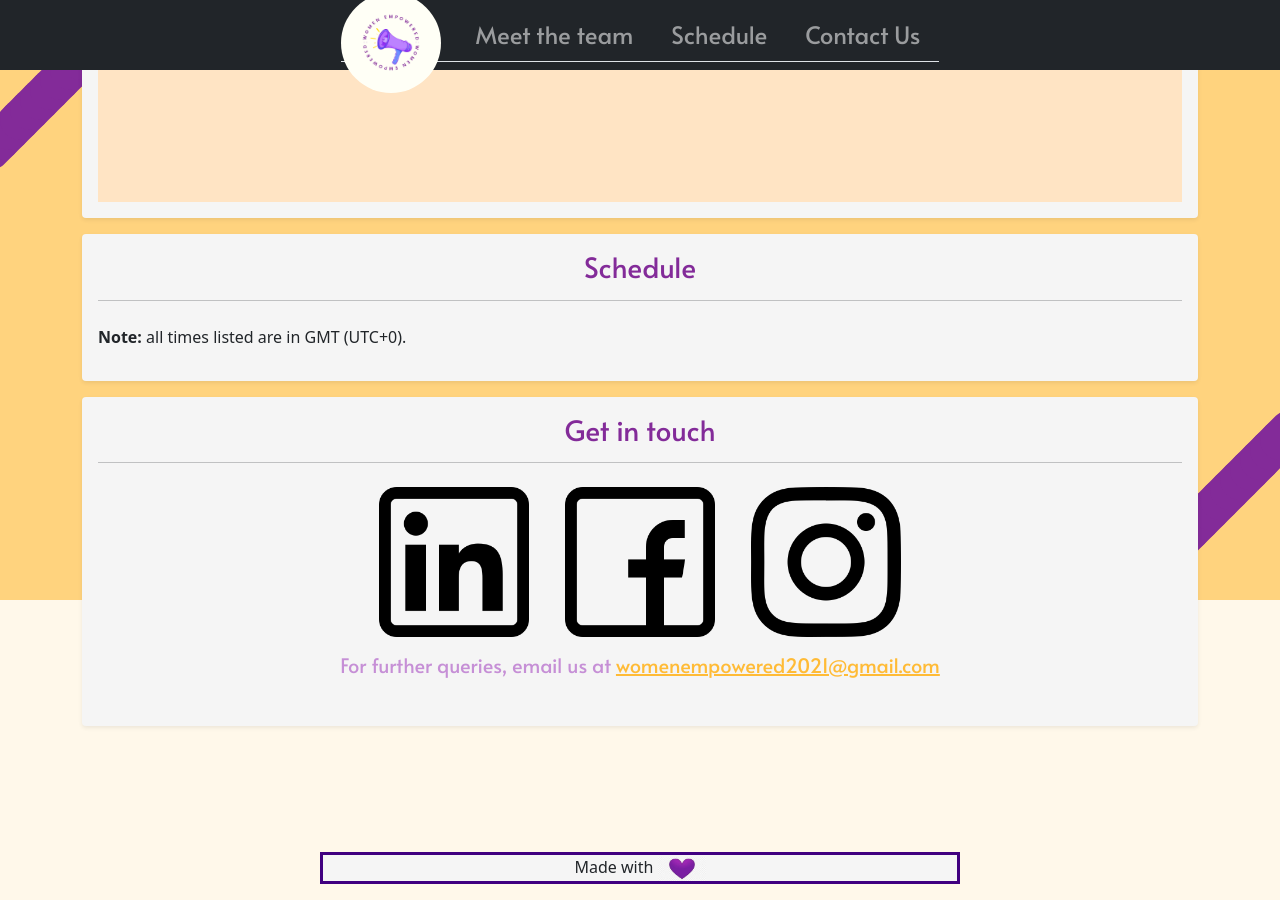
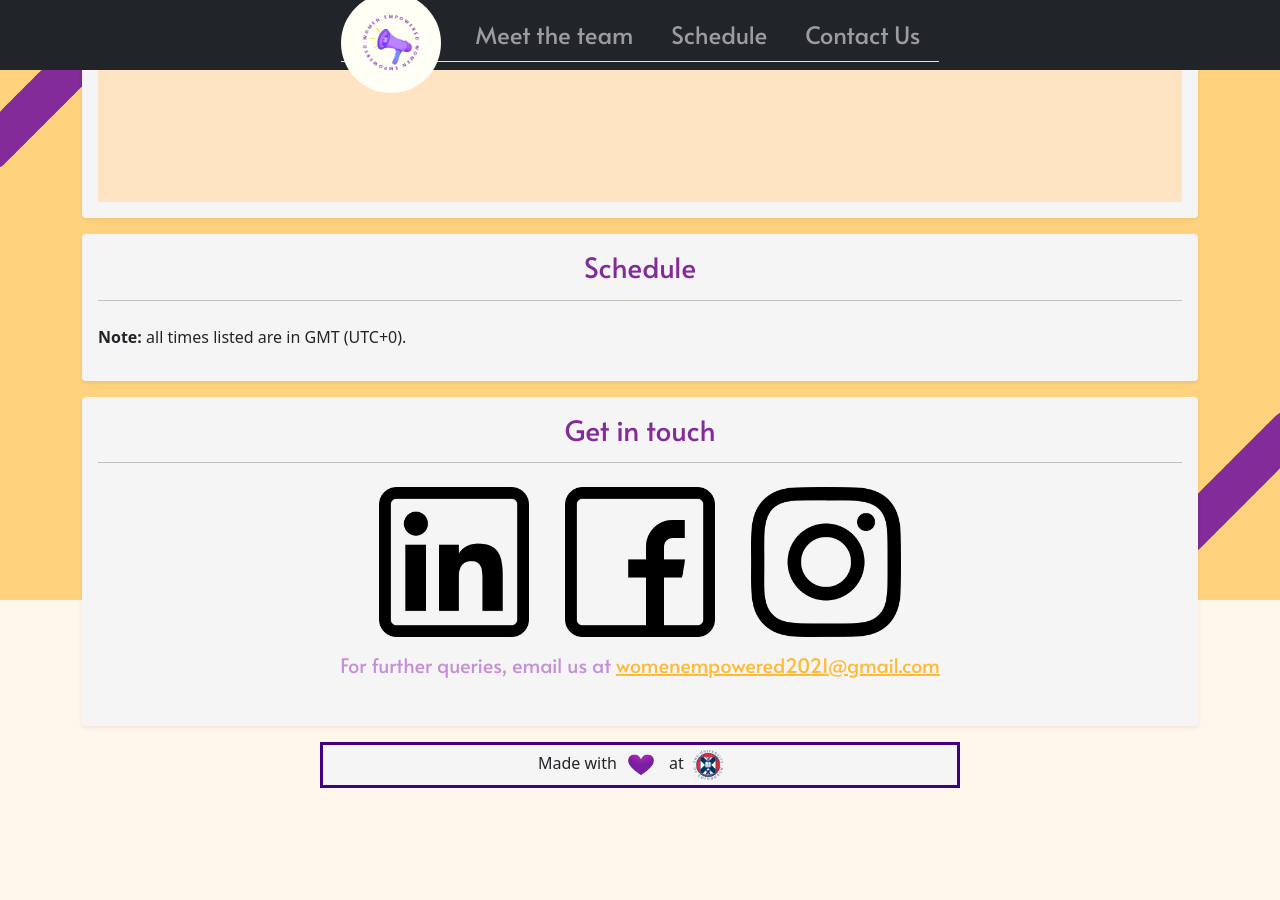
Before and after one commit to edinburgh-hoppers/WEwebsite, a Jekyll site: the page built from _pages/index.html, in a window 1280 px wide and 900 px high, scrolled down 1853 px. Built offline with Jekyll 4.4.1, drawn with Linux system fonts in a browser that asks for light colours; after the commit the page ends 2657 px from its top, so only the background shows below that.

Commit message:
Added Made with Love at UoE

```diff
--- a/_layouts/default.html
+++ b/_layouts/default.html
@@ -48,9 +48,8 @@
     </section>
   </div>
     <script src = "../scripts/background.js"></script>
-	<svg width="400" height="110">
   	<p class=" box text-center mb-3">
- Made with <img src="../images/heart-transparent.jpg"    alt="love" style="width: 3em;height:1.5em;">
+ Made with<img src="../images/heart-transparent.jpg"     style="width: 3em;height:1.5em; vertical-align:middle;"> at  <img src="../images/inf-logo.png" alt="The University of Edinburgh" align="justify" style="width: 2.5em; height: 2.5em;padding: 5px;margin-right: 14px;">
 </p>
     </body>
 </html>
--- a/styles.scss
+++ b/styles.scss
@@ -74,13 +74,17 @@ a {
 
 }
 .box{
-	margin-top: 20%;
-	margin-bottom: -20%;
+	margin-top: -40%;
+	margin-bottom: -30%;
 	margin:auto;
   width: 50%;
   border: 3px solid rgb(64, 0, 128);
   background: whitesmoke;
+vertical-align:top;
+
 }
+
+
 .card{
     background-color: whitesmoke;
 }
```
Also changed, not shown: images/heart.png (deleted), images/inf-logo.png (added).
